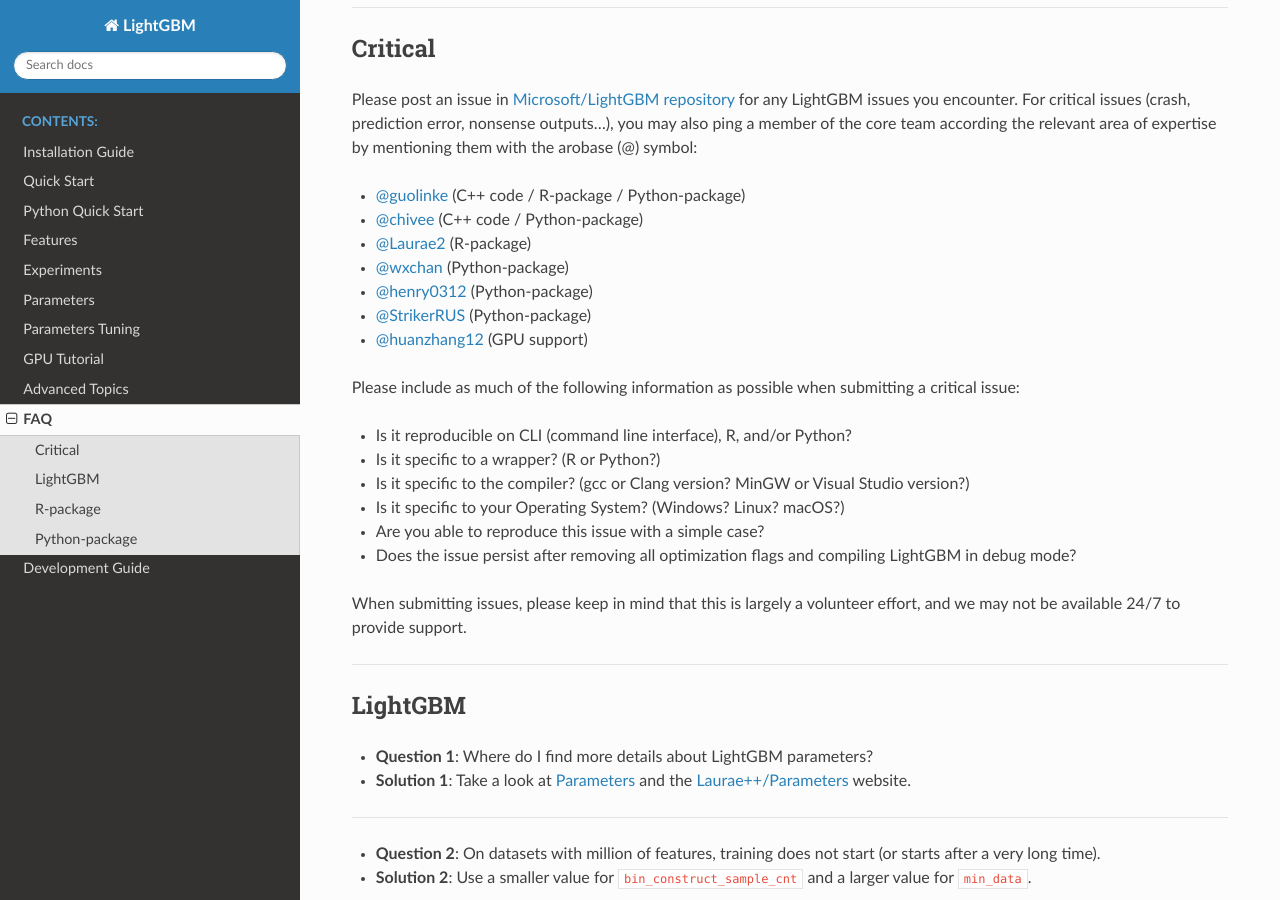
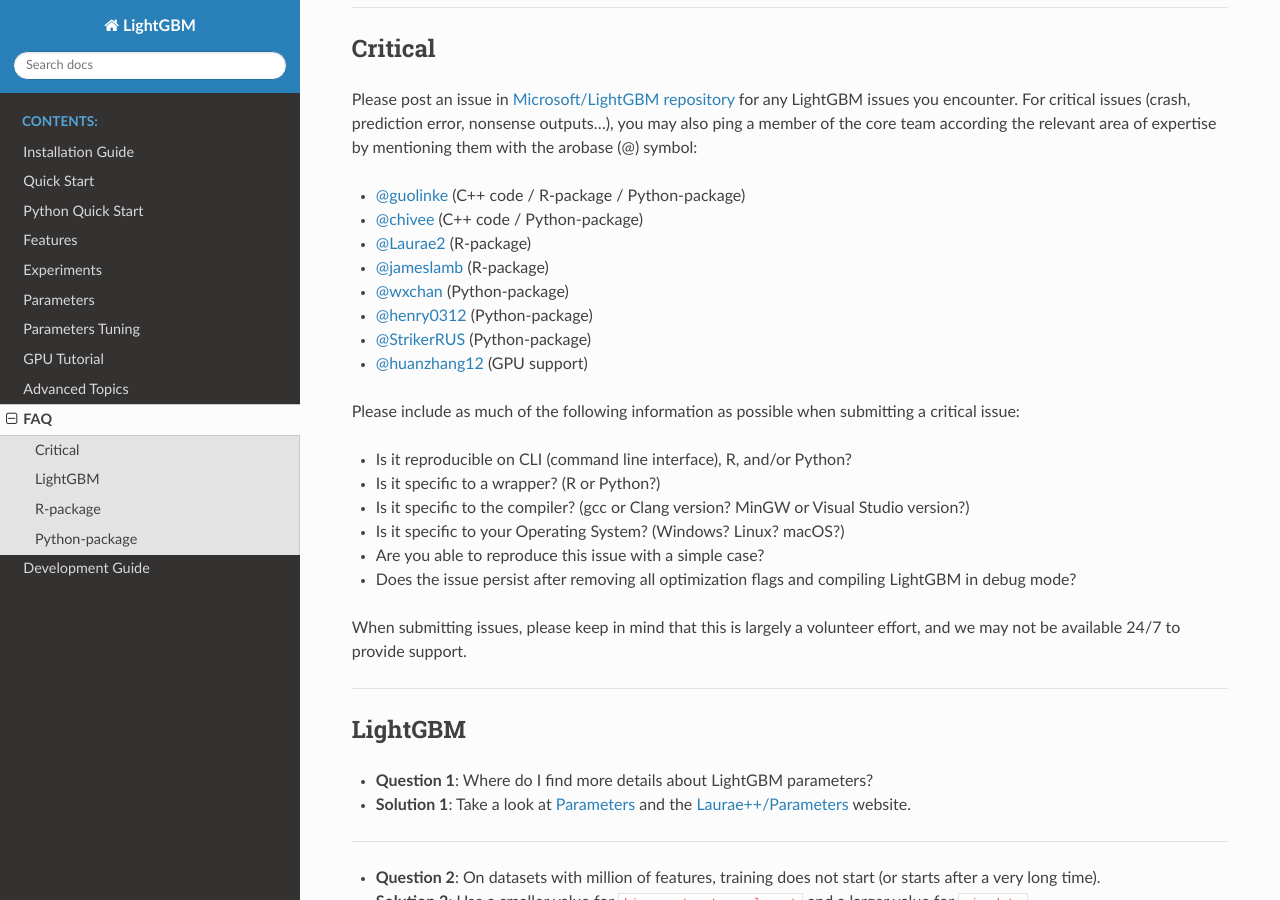
Before and after one commit to microsoft/LightGBM, a Sphinx documentation site: the page built from docs/FAQ.rst, in a window 1280 px wide and 900 px high, scrolled down 321 px. Built offline with Sphinx 7.4.7 and the Read the Docs theme 2.0.0, drawn with Linux system fonts in a browser that asks for light colours; pages that are not in the unit, such as notebooks, are missing from menus.

Commit message:
added James as collaborator

```diff
--- a/docs/FAQ.rst
+++ b/docs/FAQ.rst
@@ -23,6 +23,7 @@
 -  `@guolinke <https://github.com/guolinke>`__ (C++ code / R-package / Python-package)
 -  `@chivee <https://github.com/chivee>`__ (C++ code / Python-package)
 -  `@Laurae2 <https://github.com/Laurae2>`__ (R-package)
+-  `@jameslamb <https://github.com/jameslamb>`__ (R-package)
 -  `@wxchan <https://github.com/wxchan>`__ (Python-package)
 -  `@henry0312 <https://github.com/henry0312>`__ (Python-package)
 -  `@StrikerRUS <https://github.com/StrikerRUS>`__ (Python-package)
```
